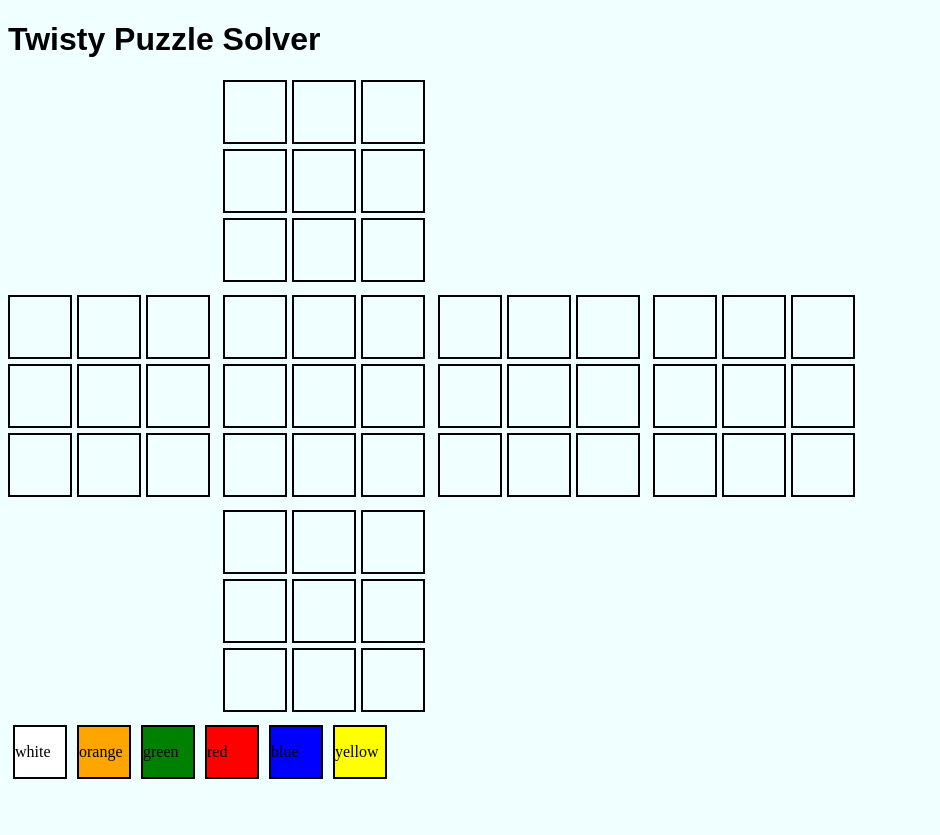
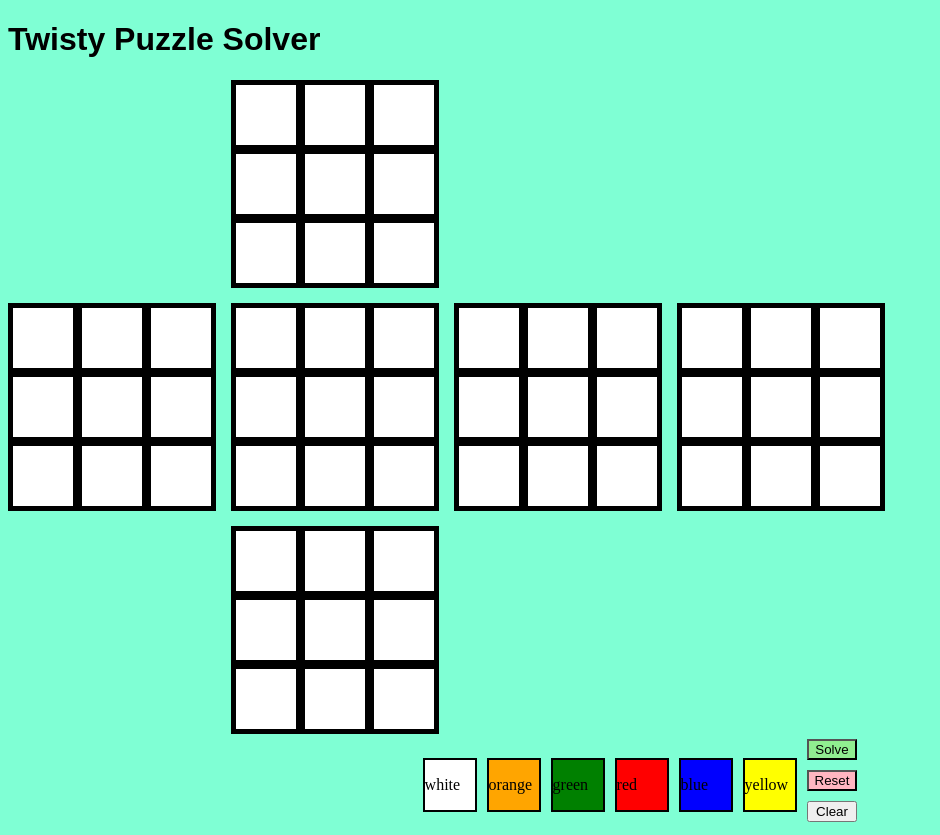
Before and after one commit to KingTingTheGreat/CubeSolver, a Flask app: template templates/index.html in a window 1280 px wide. Shown: the whole page, without its empty margins (0-940 px from the left). Before the commit the page ends 779 px from the top, so only its background shows below. Run offline with Flask 3, Linux system fonts and the light colour scheme; the template is opened without the code that fills it, so the values that code supplies are empty.

Commit message:
allows the user to submit cube states and get a solution. some error handling

```diff
--- a/app.py
+++ b/app.py
@@ -1,10 +1,30 @@
-from flask import Flask, render_template, request, send_file, redirect
+from flask import Flask, jsonify, request
+from flask_cors import CORS
+from twophase import solve as getSolution
 
 app = Flask(__name__)
+CORS(app)
 
-@app.route('/')
-def index():
-    return render_template('index.html')
+def ULFRBD_to_URFDLB(cubstring:str) -> str:
+    u, l, f, r, b, d = [cubstring[i:i+9] for i in range(0, 54, 9)]
+    cube = u + r + f + d + l + b
+    return ''.join(cube)
+
+@app.route('/api/solve', methods=['GET'])
+def solve(ULFRBD=True, URFDLB=False):
+    assert ULFRBD != URFDLB, 'Only one of ULFRBD or URFDLB must be True'
+    response = {}
+    try:
+        cubestring:str = request.args.get('cubeString')
+        if ULFRBD:
+            cubestring = ULFRBD_to_URFDLB(cubestring)
+        solution = getSolution(cubestring)
+        response['solution'] = solution
+    except Exception as e:
+        print(f'Exception: {e}')
+        response['error'] = str(e)
+    return jsonify(response)
 
 if __name__ == '__main__':
     app.run(debug=True)
+    # app.run(host='0.0.0.0', port=5000)
--- a/static/css/main.css
+++ b/static/css/main.css
@@ -1,11 +1,13 @@
 body {
-    background-color: azure;
+    /* background-color: mistyrose; */
+    background-color: aquamarine;
 }
 
 .title {
     font-family: sans-serif;
 }
 
+/* entire cube */
 .input-cube {
     display: grid;
     grid-template-columns: repeat(4, 1fr);
@@ -14,7 +16,8 @@ body {
     width:fit-content;
 }
 
-.cube {
+/* each 3x3 box */
+.face {
     display: grid;
     grid-template-columns: repeat(3, 1fr);
     grid-template-rows: repeat(3, 1fr);
@@ -22,24 +25,53 @@ body {
     width: 200px;
     height: 200px;
     margin: 0px;
+    border: 4px solid black;
+    background-color: black;
+    justify-content: center;
+    align-content: center;
 }
 
+/* each square in 3x3 box */
 .square {
     width: 60px;
     height: 60px;
     border: 2px solid black;
+    background-color: white;
 }
 
-.spacer-cube {
+/* blank box size of 3x3 box */
+.spacer-face {
     width: 200px;
     height: 200px;
 }
 
+/* functionality elements at the bottom of the page */
+.functionality-container {
+    display: flex;
+    flex-direction: row;
+    justify-content: center;
+    align-items: center;
+}
+/* container for solve and reset buttons */
+.button-container {
+    display: flex;
+    flex-direction: column;
+    justify-content: flex-start;
+}
+.button {
+    margin: 5px;
+}
+#solve-button {
+    background-color: lightgreen;
+}
+#reset-button {
+    background-color: lightpink;
+}
+/* selecting color */
 .color-selector {
     margin-top: 10px;
     display: flex;
 }
-
 .color-box {
     width: 50px;
     height: 50px;
@@ -49,35 +81,29 @@ body {
     justify-content: center;
     align-content: center;
 }
-
 .color-box.selected {
-    outline: 4px solid black;
+    outline: 2px solid black;
+    background-color: purple;
 }
-
+.color-text {
+    display: flex;
+    align-items: center;
+}
 #white-selector {
     background-color: white;
 }
-
 #orange-selector {
     background-color: orange;
 }
-
 #green-selector {
     background-color: green;
 }
-
 #red-selector {
     background-color: red;
 }
-
 #blue-selector {
     background-color: blue;
 }
-
 #yellow-selector {
     background-color: yellow;
 }
-
-.color-text {
-    background-color: transparent;
-}
--- a/static/javascript/main.js
+++ b/static/javascript/main.js
@@ -1,25 +1,149 @@
 let selectedColor = null;
+console.log('main.js loaded');
 
 const colorBoxes = document.querySelectorAll('.color-box');
 colorBoxes.forEach(colorBox => {
     colorBox.addEventListener('click', function() {
+        console.log('color box clicked');
         // remove highlight from previously selected color box
         const selectedColorBox = document.querySelector('.color-box.selected');
         if (selectedColorBox) {
             selectedColorBox.classList.remove('selected');
         }
-        // highlight the current color box
-        this.classList.add('selected');
-        // set the selected color
-        selectedColor = this.style.backgroundColor;
+        if (selectedColorBox != this) {
+            // highlight the current color box
+            this.classList.add('selected');
+            // set the selected color
+            selectedColor = getComputedStyle(this).backgroundColor;
+        }
+        // allows user to deselect a color
+        else {
+            selectedColor = null;
+        }
     });
 });
 
 const squares = document.querySelectorAll('.square');
 squares.forEach(square => {
     square.addEventListener('click', function() {
+        console.log('square clicked');
         if (selectedColor) {
             this.style.backgroundColor = selectedColor;
         }
     });
 });
+
+function setSquares(color) {
+    console.log('set squares');
+    squares.forEach(square => {
+        square.style.backgroundColor = color;
+    });
+}
+
+function resetSquares() {
+    console.log('reset squares');
+    setSquares('white');
+}
+
+function clearSquares() {
+    console.log('clear squares');
+    setSquares('darkgray');
+}
+
+function getFace(face) {
+    let faceArray = [];
+    const squares = document.getElementById(face).children
+    console.log(squares);
+    Array.from(squares).forEach(child => {
+        faceArray.push(getComputedStyle(child).backgroundColor);
+    });
+    return faceArray;
+}
+
+function getCubeString() {
+    const faces = ['U', 'L', 'F', 'R', 'B', 'D'];
+    const bgColor = getComputedStyle(document.body).backgroundColor;
+    const colorMap = new Map();
+    // getting faces and center colors
+    let faceStates = [];
+    faces.forEach(face => {
+        const faceArray = getFace(face);
+        const center = faceArray[4];
+        if (center == bgColor) {
+            throw new Error('Cube is not fully defined. Please try again.');
+        }
+        if (colorMap.has(center)) {
+            throw new Error('Each center color must only be used once. Please try again.');
+        }
+        colorMap.set(center, face);
+        faceStates.push(faceArray);
+    });
+    // translating cube state to string
+    let cubeString = '';
+    faceStates.forEach(faceState => {
+        faceState.forEach(color => {
+            if (color == bgColor) {
+                throw new Error('Cube is not fully defined. Please try again.');
+            }
+            const colorStr = colorMap.get(color);
+            if (colorStr == undefined) {
+                throw new Error('All colors need a corresponding center. Please try again.');
+            }
+            cubeString += colorStr;
+        });
+    });
+    console.log(`cubeString: ${cubeString}`);
+    return cubeString;
+}
+
+async function callAPI(cubeString) {
+    // var url = new URL('/api/solve', window.location.origin);
+    var url = new URL('http://localhost:5000/api/solve');
+    url.searchParams.append('cubeString', cubeString);
+    fetch(url)
+        .then(response => response.json())
+        .then(data => {
+            console.log(data);
+            console.log(data.solution);
+            if (data.solution) {
+                alert(data.solution);
+            }
+            else {
+                let errorMessage;
+                switch (data.error) {
+                    case 'Invalid cube: each colour should appear exactly 9 times':
+                        errorMessage = 'Each color must appear exactly 9 times. Please try again.';
+                    case 'Invalid cube: not all edges exist exactly once':
+                        errorMessage = 'Each edge must exist exactly once. Please try again.';
+                    case 'Invalid cube: one edge should be flipped':
+                        errorMessage = 'An edge is flipped. Please try again.';
+                    case 'Invalid cube: not all corners exist exactly once':
+                        errorMessage = 'Each corner must exist exactly once. Please try again.';
+                    case 'Invalid cube: one corner should be twisted':
+                        errorMessage = 'A corner is twisted. Please try again.';
+                    case 'Invalid cube: two corners or edges should be exchanged':
+                        errorMessage = 'Two corners or edges are swapped. Please try again.';
+                    default:
+                        errorMessage = data.error;
+                }
+                console.error(errorMessage);
+                alert(errorMessage);
+            }
+        })
+}
+
+async function solveCube() {
+    try {
+        // var cubeString = getCubeString();
+        var cubeString = 'UBDDUFBRRLBDDLFUUBLUFRFBDFRDDFLRLFBRLUBUBRULLRLUFDRFDB';
+        console.log('calling API...')
+        response = await callAPI(cubeString);
+        console.log('API called')
+        console.log(`response: ${response}`)
+    }
+    catch (error) {
+        console.error(error);
+        alert(error);
+    }
+
+}
--- a/templates/index.html
+++ b/templates/index.html
@@ -1,17 +1,20 @@
-{% extends 'base.html' %}
-
-{% block head %}
+<!DOCTYPE html>
+<html lang="en">
+<head>
+    <meta charset="UTF-8">
+    <meta http-equiv="X-UA-Compatible" content="IE=edge">
+    <meta name="viewport" content="width=device-width, initial-scale=1.0">
     <title>Twisty Puzzle Solver</title>
-<script src="static/javascript/main.js"></script>
-{% endblock %}
-
-
-{% block body %}
+    <link rel="stylesheet" href="../static/css/main.css">
+    <link rel="icon" href="../static/images/icon.jpg" type="image/x-icon">
+</head>
+<!-- <body onload='resetSquares()'>' -->
+<body>
     <h1 class="title">Twisty Puzzle Solver</h1>
     <div class="input-cube">
-    <div class="spacer-cube"></div>
+        <div class="spacer-face"></div>
 
-    <div class="cube" id="u">
+        <div class="face" id="U">
             <div class="square" id="u1"></div>
             <div class="square" id="u2"></div>
             <div class="square" id="u3"></div>
@@ -23,11 +26,11 @@
             <div class="square" id="u9"></div>
         </div>
 
-    <div class="spacer-cube"></div>
+        <div class="spacer-face"></div>
 
-    <div class="spacer-cube"></div>
+        <div class="spacer-face"></div>
 
-    <div class="cube" id="l">
+        <div class="face" id="L">
             <div class="square" id="l1"></div>
             <div class="square" id="l2"></div>
             <div class="square" id="l3"></div>
@@ -39,7 +42,7 @@
             <div class="square" id="l9"></div>
         </div>
 
-    <div class="cube" id="f">
+        <div class="face" id="F">
             <div class="square" id="f1"></div>
             <div class="square" id="f2"></div>
             <div class="square" id="f3"></div>
@@ -51,7 +54,7 @@
             <div class="square" id="f9"></div>
         </div>
 
-    <div class="cube" id="r">
+        <div class="face" id="R">
             <div class="square" id="r1"></div>
             <div class="square" id="r2"></div>
             <div class="square" id="r3"></div>
@@ -63,7 +66,7 @@
             <div class="square" id="r9"></div>
         </div>
 
-    <div class="cube" id="b">
+        <div class="face" id="B">
             <div class="square" id="b1"></div>
             <div class="square" id="b2"></div>
             <div class="square" id="b3"></div>
@@ -75,10 +78,10 @@
             <div class="square" id="b9"></div>
         </div>
 
-    <div class="spacer-cube"></div>
+        <div class="spacer-face"></div>
 
 
-    <div class="cube" id="d">
+        <div class="face" id="D">
             <div class="square" id="d1"></div>
             <div class="square" id="d2"></div>
             <div class="square" id="d3"></div>
@@ -90,21 +93,30 @@
             <div class="square" id="d9"></div>
         </div>
 
-    <div class="spacer-cube"></div>
+        <div class="spacer-face"></div>
 
-    <div class="spacer-cube"></div>
+        <div class="spacer-face"></div>
 
     </div>
 
+    <div class="functionality-container">
         <div class="color-selector">
             <div class="color-box" id="white-selector"><p class="color-text">white</p></div>
-    <div class="color-box" id="orange-selector"><p>orange</p></div>
-    <div class="color-box" id="green-selector"><p>green</p></div>
-    <div class="color-box" id="red-selector"><p>red</p></div>
-    <div class="color-box" id="blue-selector"><p>blue</p></div>
-    <div class="color-box" id="yellow-selector"><p>yellow</p></div>
+            <div class="color-box" id="orange-selector"><p class="color-text">orange</p></div>
+            <div class="color-box" id="green-selector"><p class="color-text">green</p></div>
+            <div class="color-box" id="red-selector"><p class="color-text">red</p></div>
+            <div class="color-box" id="blue-selector"><p class="color-text">blue</p></div>
+            <div class="color-box" id="yellow-selector"><p class="color-text">yellow</p></div>
+        </div>
+
+        <div class="button-container">
+            <button class="button" id='solve-button' onclick="solveCube()">Solve</button>
+            <button class="button" id='reset-button' onclick="resetSquares()">Reset</button>
+            <button class="button" id="clear-button" onclick="clearSquares()">Clear</button>
+        </div>
     </div>
 
 
-<script src="{{url_for('static', filename='javascript/main.js')}}"></script>
-{% endblock %}
+    <script src="../static/javascript/main.js"></script>
+</body>
+</html>
```
Also changed, not shown: 1 other file. Lines whose indentation alone changed are shown as unchanged.
